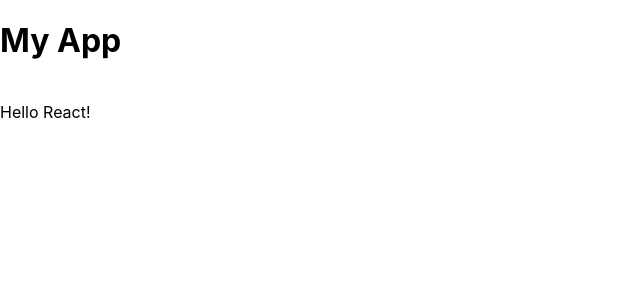
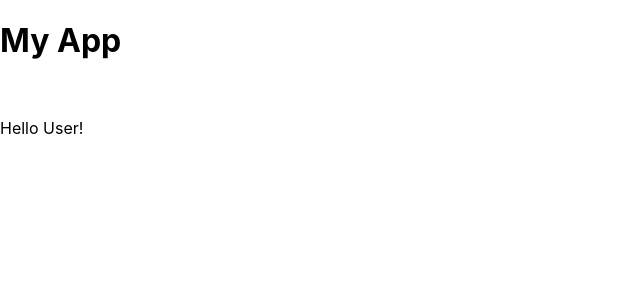
Before and after one commit to sergiogval/react1, a React (Create React App) app in the folder hello-react/: page / in a window 1280 px wide. Shown: the top 300 px of the page, without its empty margins (0-640 px from the left). Built offline with nearby package versions, Linux system fonts and the light colour scheme.

Commit message:
Add a component with properties

```diff
--- a/hello-react/src/App.js
+++ b/hello-react/src/App.js
@@ -1,9 +1,16 @@
-import React from 'react';
-const App = props => (
-    <div>
-        <h1>My App</h1>
-        <br />
-        Hello React!
-    </div>
-);
+import React, { Component } from 'react';
+const Greeting = props => <p>Hello {props.name}!</p>;
+
+class App extends Component {
+
+render() {
+    return (
+        <div>
+            <h1>My App</h1>
+            <br />
+            <Greeting name="User" />
+        </div>
+    )
+}}
+
 export default App;
```
